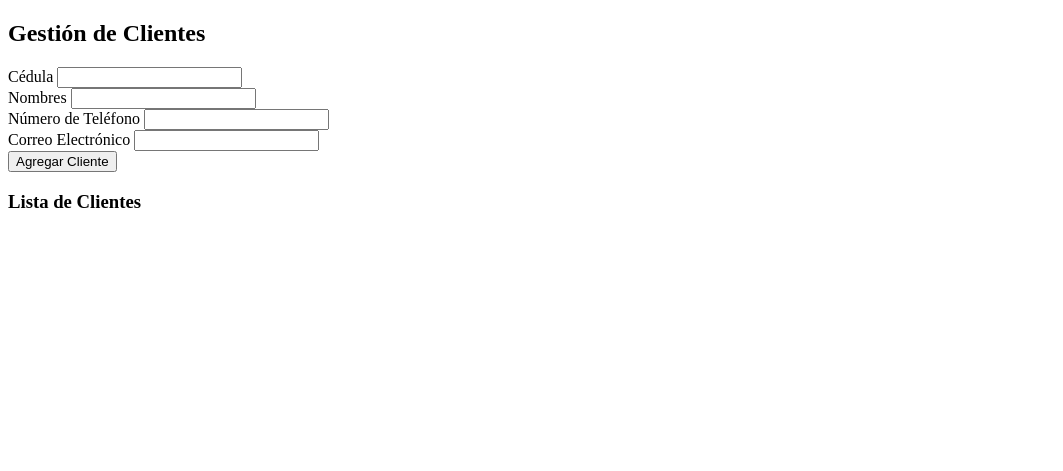
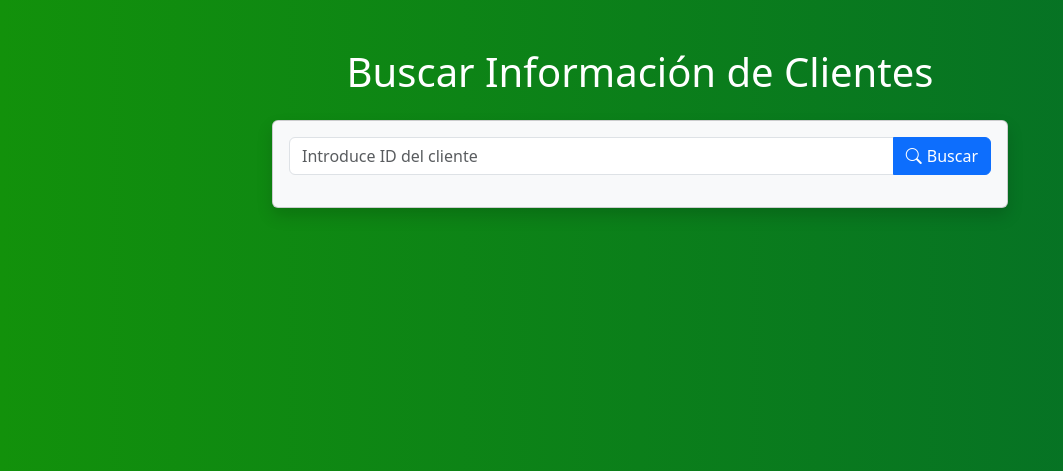
Before and after one commit to misamisa15/Proyecto_lavanderia, a Flask app: template app/templates/cliente.html in a window 1280 px wide. Shown: the top 471 px of the page, without its empty margins (0-1063 px from the left). Run offline with Flask 3, Linux system fonts and the light colour scheme; the template is opened without the code that fills it, so the values that code supplies are empty; some libraries are stand-ins or nearby versions.

Commit message:
Cambios de Ari

```diff
--- a/app/templates/cliente.html
+++ b/app/templates/cliente.html
@@ -1,43 +1,111 @@
-<!DOCTYPE html>
-<html lang="es">
-<head>
-    <meta charset="UTF-8">
-    <meta name="viewport" content="width=device-width, initial-scale=1.0">
-    <title>Clientes</title>
-</head>
-<body>
-    <div class="container">
-        <h2 class="my-4">Gestión de Clientes</h2>
+{% extends "base.html" %}
 
-        <!-- Formulario para agregar un nuevo cliente -->
-        <form method="POST">
-            <div class="mb-3">
-                <label for="cedula" class="form-label">Cédula</label>
-                <input type="text" class="form-control" id="cedula" name="cedula" required>
+{% block title %}Administrador de Clientes{% endblock %}
+
+{% block extra_css %}
+<link href="https://cdn.jsdelivr.net/npm/bootstrap@5.3.0/dist/css/bootstrap.min.css" rel="stylesheet">
+<link href="https://cdn.jsdelivr.net/npm/bootstrap-icons/font/bootstrap-icons.css" rel="stylesheet">
+<style>
+    body {
+        background: linear-gradient(to right, #12910b, #046d29);
+        color: #fff;
+    }
+
+    .card {
+        background: #f8f9fa;
+        color: #333;
+    }
+
+    .btn-primary {
+        display: flex;
+        align-items: center;
+        gap: 5px;
+    }
+
+    .btn-primary:hover {
+        background: #0056b3;
+    }
+
+
+
+    .error {
+        color: red;
+        font-size: 18px;
+        text-align: center;
+    }
+</style>
+{% endblock %}
+
+{% block content %}
+<div class="container mt-5">
+    <div class="row justify-content-center">
+        <div class="col-lg-8">
+            <div class="text-center mb-4">
+                <h1><i class="bi bi-person-search"></i> Buscar Información de Clientes</h1>
             </div>
-            <div class="mb-3">
-                <label for="nombres" class="form-label">Nombres</label>
-                <input type="text" class="form-control" id="nombres" name="nombres" required>
+            <div class="card shadow">
+                <div class="card-body">
+                    <div class="input-group mb-3">
+                        <input type="text" class="form-control" placeholder="Introduce ID del cliente" id="id_cliente" aria-label="ID del cliente">
+                        <button class="btn btn-primary" id="buscarCliente">
+                            <i class="bi bi-search"></i> Buscar
+                        </button>
+                    </div>
+                    <div id="resultado" class="mt-3">
+                        <!-- Aquí se mostrarán los datos del cliente -->
+                    </div>
+                </div>
             </div>
-            <div class="mb-3">
-                <label for="telefono" class="form-label">Número de Teléfono</label>
-                <input type="tel" class="form-control" id="telefono" name="telefono" required>
-            </div>
-            <div class="mb-3">
-                <label for="correo" class="form-label">Correo Electrónico</label>
-                <input type="email" class="form-control" id="correo" name="correo" required>
-            </div>
-            <button type="submit" class="btn btn-primary">Agregar Cliente</button>
-        </form>
+        </div>
+    </div>
+</div>
 
-        <h3 class="my-4">Lista de Clientes</h3>
-        <ul class="list-group">
-            {% for cliente in clientes %}
-                <li class="list-group-item">
-                    <strong>{{ cliente.nombres }}</strong> (Cédula: {{ cliente.cedula }}) - Tel: {{ cliente.telefono }} - Correo: {{ cliente.correo }}
-                </li>
-            {% endfor %}
-        </ul>
-    </div>
-</body>
-</html>
+<script src="https://cdn.jsdelivr.net/npm/bootstrap@5.3.0/dist/js/bootstrap.bundle.min.js"></script>
+<script>
+    document.getElementById("buscarCliente").addEventListener("click", function () {
+        const cedulaCliente = document.getElementById("id_cliente").value;
+
+        // Realizar una solicitud al servidor
+        fetch('/cliente', {
+            method: 'POST',
+            headers: {
+                'Content-Type': 'application/json'
+            },
+            body: JSON.stringify({ cedula: cedulaCliente })
+        })
+        .then(response => {
+            if (!response.ok) {
+                throw new Error("Cliente no encontrado");
+            }
+            return response.json();
+        })
+        .then(data => {
+            let resultado = `
+                <div class="card mt-4">
+                    <div class="card-body">
+                        <h4 class="card-title text-primary"><i class="bi bi-person-badge"></i> Información del Cliente:</h4>
+                        <p><strong>ID:</strong> ${data.id_cliente}</p>
+                        <p><strong>Nombres:</strong> ${data.nombres}</p>
+                        <p><strong>Apellidos:</strong> ${data.apellidos}</p>
+            `;
+            if (data.cedula) {
+                resultado += `<p><strong>Cédula:</strong> ${data.cedula}</p>`;
+            }
+            if (data.ruc) {
+                resultado += `<p><strong>RUC:</strong> ${data.ruc}</p>`;
+            }
+            resultado += `<p><strong>Vehículo:</strong> ${data.vehiculo}</p>`;
+            resultado += `</div></div>`;
+
+            document.getElementById("resultado").innerHTML = resultado;
+        })
+        .catch(error => {
+            document.getElementById("resultado").innerHTML = `
+                <div class="alert alert-danger text-center" role="alert">
+                    <i class="bi bi-exclamation-triangle"></i> ${error.message}
+                </div>
+            `;
+        });
+    });
+</script>
+{% endblock %}
```
